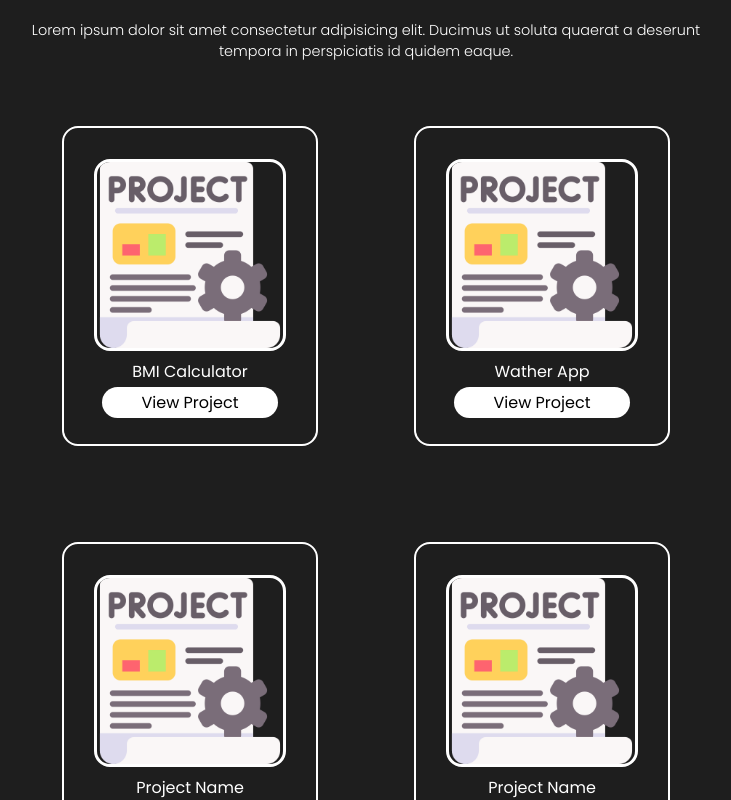
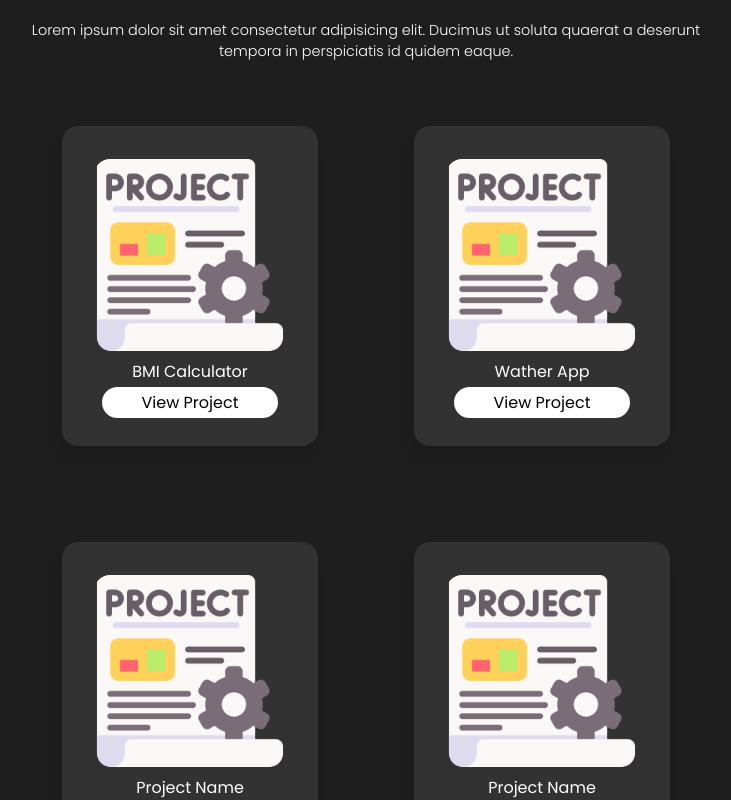
Before and after one commit to raju365/Portfolio, a React (Create React App) app: page / in a window 1280 px wide. Shown: the part 1600-2400 px from the top of the page, without its empty margins (274-1005 px from the left). Built offline with nearby package versions, Linux system fonts and the light colour scheme.

Commit message:
Update project.css

```diff
--- a/src/components/css/project.css
+++ b/src/components/css/project.css
@@ -29,8 +29,9 @@
   margin-top: 1rem;
 }
 .prodiv {
-  border: 2px solid white;
+  box-shadow: -4px 10px 15px -3px rgba(0, 0, 0, 0.1);
   border-radius: 1rem;
+  background: #323232;
   display: flex;
   flex-direction: column;
   align-items: center;
@@ -47,7 +48,6 @@
   object-fit: cover;
   height: 12rem;
   margin: 0.5rem;
-  border: solid 3px white;
   border-radius: 1rem;
 }
 .projectbtn {
```
